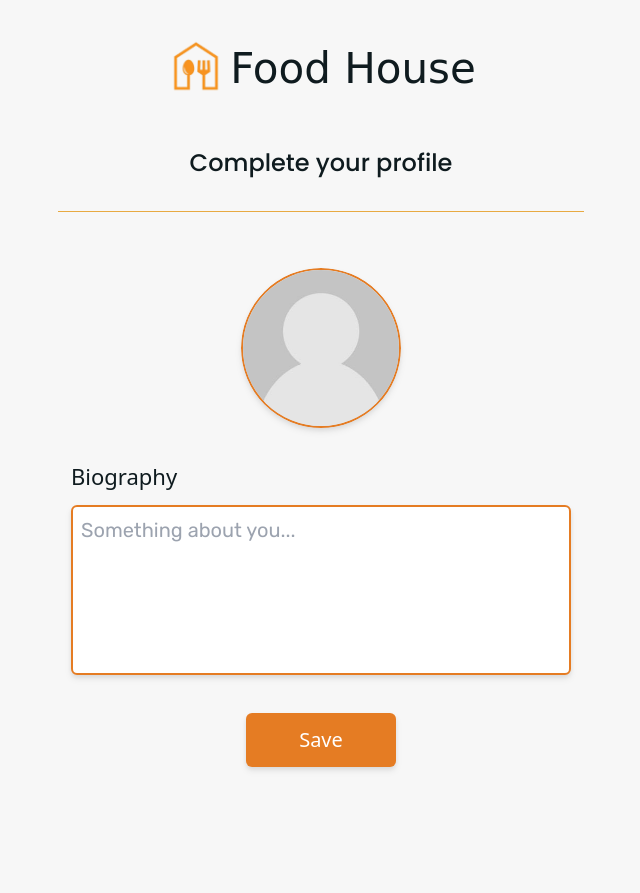
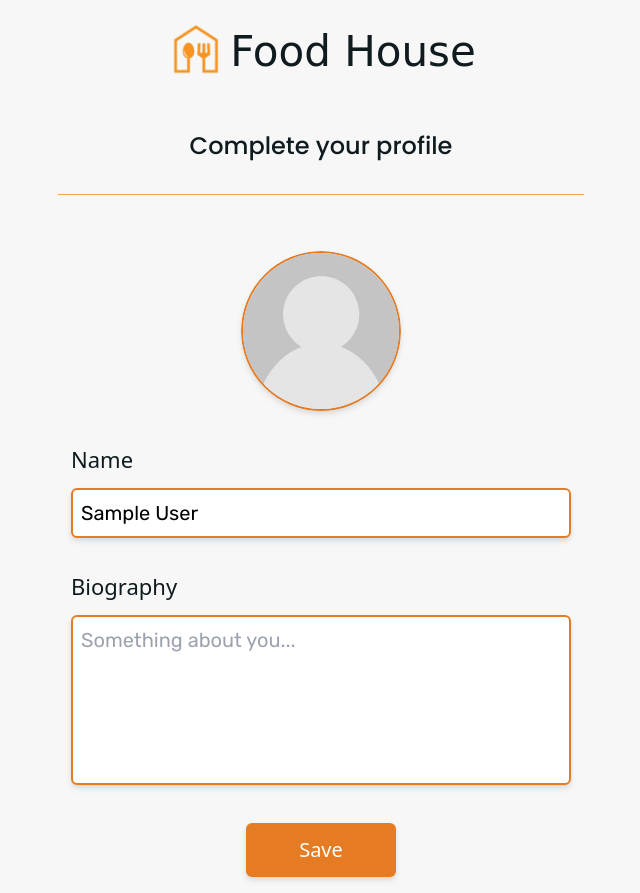
Before and after one commit to CiroJSCH/FoodHouse, a Django app: page /complete-register/ in a window 1280 px wide. Shown: the whole page, without its empty margins (319-959 px from the left). Before the commit the page ends 771 px from the top, so only its background shows below. Run offline with Django 4.2, Linux system fonts and the light colour scheme; the visitor is signed in with stand-in values (Sample User, id 1); style sheets or scripts are compiled from the project's sources; some libraries are stand-ins or nearby versions; some web fonts are replaced.

Commit message:
added name field to complete register form

```diff
--- a/src/landing/forms.py
+++ b/src/landing/forms.py
@@ -1,12 +1,11 @@
 from django import forms
 from django.core.exceptions import ValidationError
-from django.contrib.auth.forms import UserCreationForm, AuthenticationForm
 from django.contrib.auth import authenticate
 from django.core.validators import validate_email
 from .models import CustomUser
 
 
-class UserRegisterForm(UserCreationForm):
+class UserRegisterForm(forms.Form):
 
     input_class = "focus:outline-none p-2 lg:p-3 w-full rounded-md transition-colors placeholder:text-gray-300 lg:placeholder:text-gray-600 bg-transparent placeholder:font-title text-white lg:text-text font-medium lg:text-[18px] xl:text-[20px] xxl:text-[21px]"
 
@@ -93,7 +92,7 @@
         return cleaned_data
 
 
-class UserLoginForm(AuthenticationForm):
+class UserLoginForm(forms.Form):
 
     input_class = "focus:outline-none focus:border-accent border-2 border-transparent p-2 w-full bg-gray-100 transition-colors xl:p-3 xl:text- 19px"
 
@@ -152,9 +151,18 @@
 
     )
 
+    name = forms.CharField(
+
+        label="Name",
+        required=False,
+        widget=forms.TextInput(attrs={
+            'class': 'rounded-md w-full border-2 border-accent p-2 mt-3 focus:outline-none focus:border-primary text-[18px] md:text-[20px] font-title drop-shadow-md', 'placeholder': 'Enter your name', 'id': 'name'}),
+
+    )
+
     bio = forms.CharField(
 
-        label="Bio",
+        label="Biography",
         required=False,
         widget=forms.Textarea(attrs={
             'class': 'resize-none rounded-md w-full border-2 border-accent p-2 mt-3 focus:outline-none focus:border-primary text-[18px] md:text-[20px] font-title drop-shadow-md', 'placeholder': 'Something about you...', 'rows': '5', 'id': 'bio'}),
@@ -163,4 +171,4 @@
 
     class Meta:
         model = CustomUser
-        fields = ('avatar', 'bio')
+        fields = ('avatar', 'name', 'bio')
--- a/src/landing/templates/landing/complete_register.html
+++ b/src/landing/templates/landing/complete_register.html
@@ -36,6 +36,11 @@
           </div>
         </div>
         <div class="w-full">
+          <label for="name"
+                 class="font-medium text-text sm:text-[18px] md:text-[20px] xl:text-[22px]">Name</label>
+          {{ form.name }}
+        </div>
+        <div class="w-full">
           <label for="bio"
                  class="font-medium text-text sm:text-[18px] md:text-[20px] xl:text-[22px]">Biography</label>
           {{ form.bio }}
```
